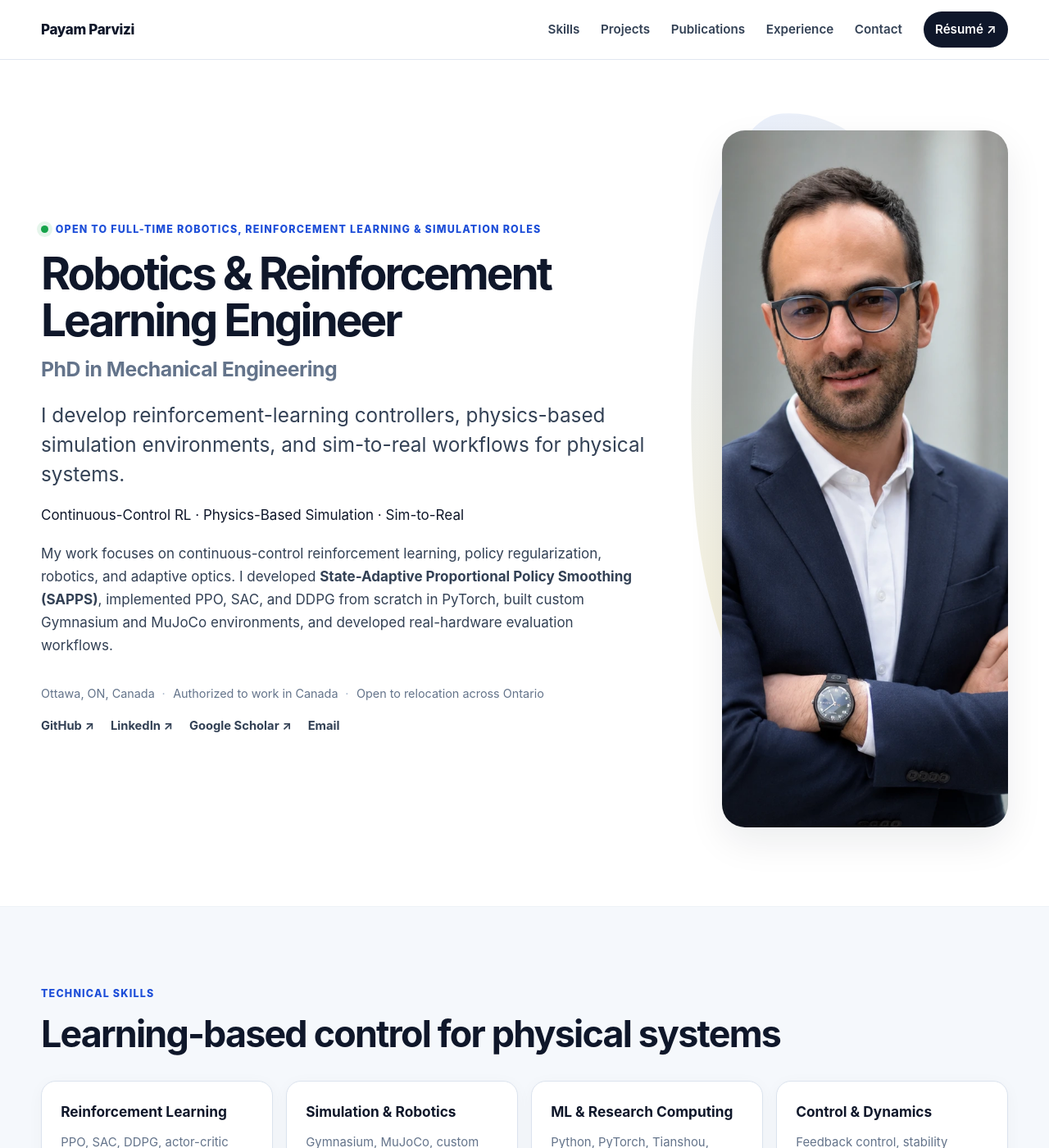
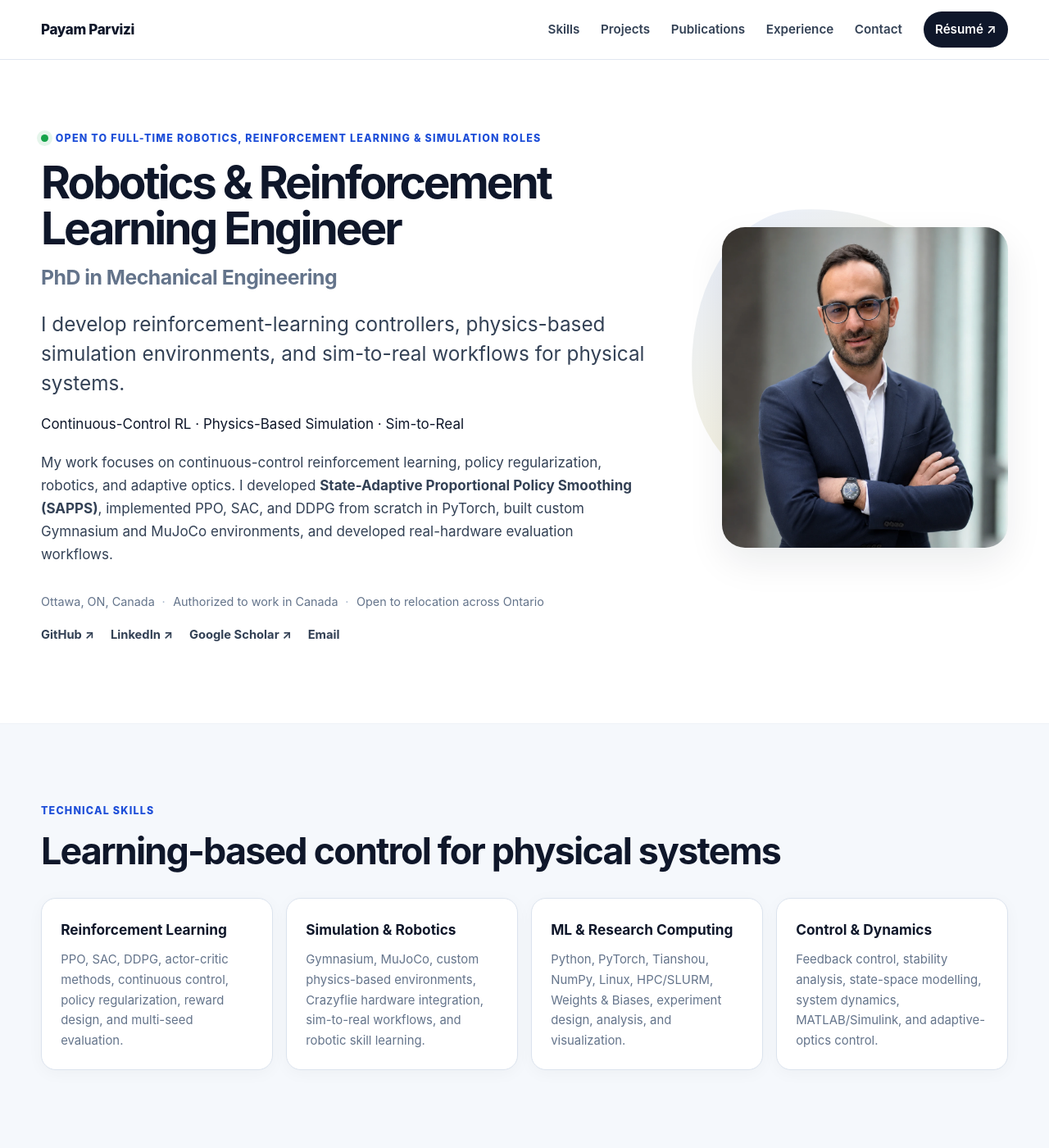
Before and after one commit to payamparvizi/payamparvizi.github.io, a Jekyll site: the page built from index.html, in a window 1280 px wide and 1400 px high. Shown: the whole window at 82% size. Built offline with Jekyll 4.4.1, drawn with Linux system fonts in a browser that asks for light colours.

Commit message:
Update site.css

```diff
--- a/assets/css/site.css
+++ b/assets/css/site.css
@@ -74,9 +74,22 @@ h1 { max-width: 920px; margin: 0; font-size: clamp(2.65rem, 4.3vw, 4.25rem); lin
 .profile-links { display: flex; flex-wrap: wrap; gap: .55rem 1.25rem; margin-top: 1rem; }
 .profile-links a { color: var(--ink-soft); font-size: .92rem; font-weight: 680; text-decoration: none; }
 .profile-links a:hover { color: var(--accent); }
-.hero-portrait-wrap { position: relative; justify-self: end; width: min(100%, 370px); }
+.hero-portrait-wrap {
+  position: relative;
+  justify-self: end;
+  width: min(100%, 370px);
+}
 .portrait-accent { position: absolute; inset: -24px 38px 55px -38px; border-radius: 40% 60% 52% 48% / 56% 45% 55% 44%; background: linear-gradient(145deg, var(--accent-soft), #fef3c7); transform: rotate(-4deg); }
-.hero-portrait { position: relative; z-index: 1; width: 100%; aspect-ratio: 760/850; object-fit: cover; border-radius: var(--radius-lg); box-shadow: var(--shadow); }
+.hero-portrait {
+  position: relative;
+  z-index: 1;
+  width: 100%;
+  height: auto;
+  aspect-ratio: 760/850;
+  object-fit: cover;
+  border-radius: var(--radius-lg);
+  box-shadow: var(--shadow);
+}
 .portrait-caption { position: relative; z-index: 2; width: calc(100% - 36px); margin: -30px auto 0; padding: .88rem 1rem; background: rgba(255,255,255,.96); border: 1px solid var(--line); border-radius: 14px; box-shadow: 0 12px 26px rgba(15,23,42,.1); }
 .portrait-caption strong, .portrait-caption span { display: block; }
 .portrait-caption strong { font-size: .8rem; text-transform: uppercase; letter-spacing: .08em; }
```
